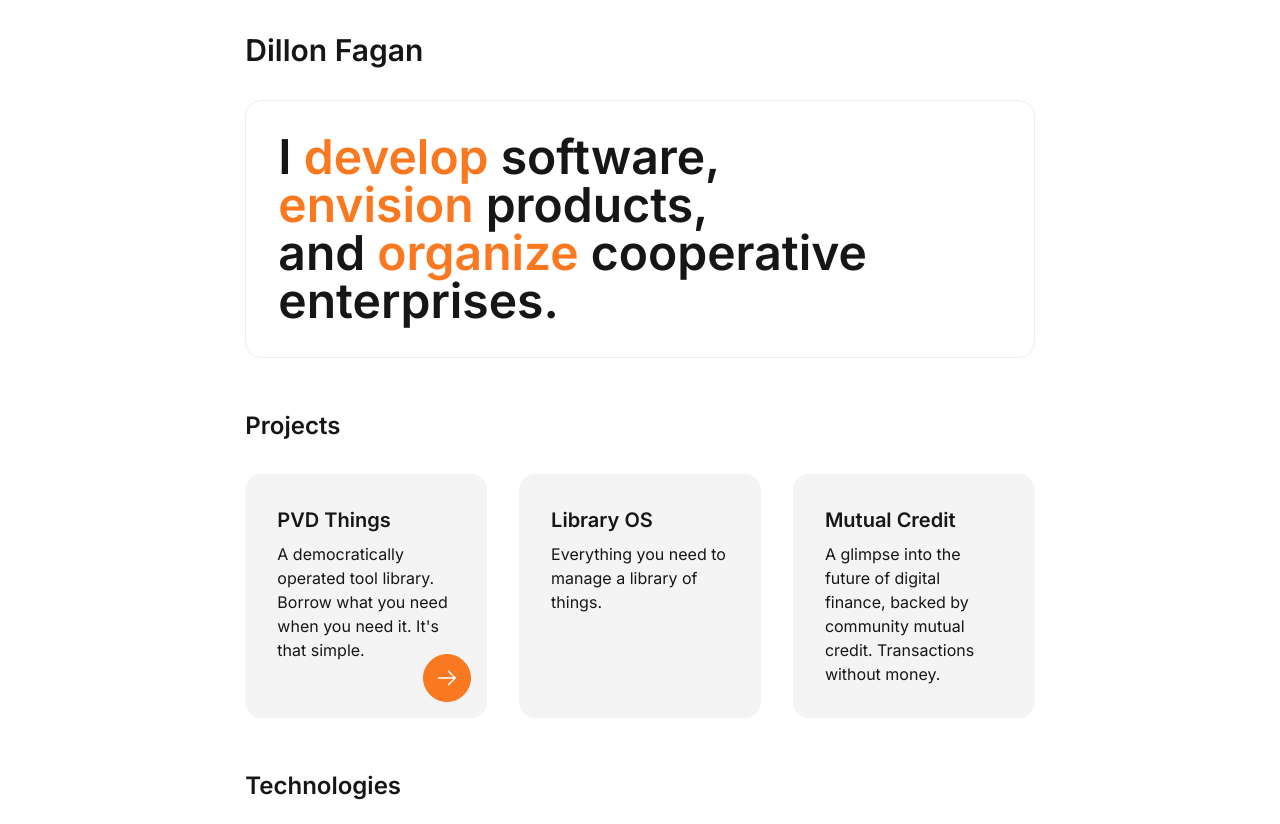
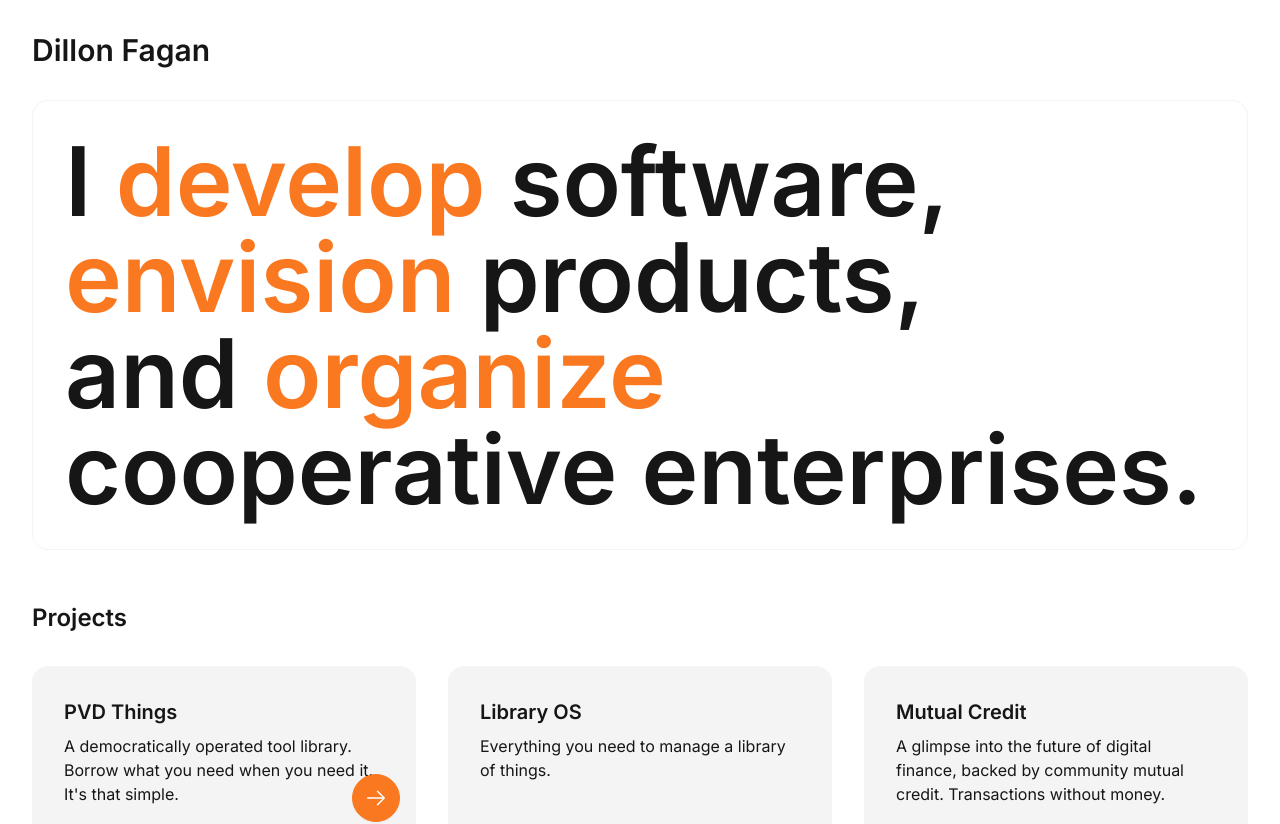
Before and after one commit to dillonfagan/dillonfagan.github.io, a Next.js app: page / in a window 1280 px wide. Shown: the top 824 px of the page. Built offline with nearby package versions, Linux system fonts and the light colour scheme.

Commit message:
Enlarge hero text

```diff
--- a/app/page.tsx
+++ b/app/page.tsx
@@ -32,7 +32,7 @@ export default () => {
   return (
     <ProjectsProvider>
       <main>
-        <div className="flex flex-col gap-4 lg:gap-8 items-stretch mx-auto w-screen sm:w-4/5 lg:w-2/3 p-4 lg:p-8">
+        <div className="flex flex-col gap-4 lg:gap-8 items-stretch mx-auto w-screen p-4 lg:p-8">
           <Text.Heading h="h1" size="3xl">
             Dillon Fagan
           </Text.Heading>
--- a/components/Card.tsx
+++ b/components/Card.tsx
@@ -7,7 +7,7 @@ const Card = ({ children, bg, relative }: Props) => {
 
 Card.Outlined = ({ children }: Props) => {
   return (
-    <div className="bg-transparent card card-compact lg:card-normal flex flex-col border border-base-300 overflow-hidden select-none">
+    <div className="bg-transparent card card-bordered card-compact lg:card-normal flex flex-col overflow-hidden select-none">
       {children}
     </div>
   );
--- a/components/Text.tsx
+++ b/components/Text.tsx
@@ -24,7 +24,7 @@ Text.Heading = ({ h, size, children }: PropsWithChildren<{ h?: H, size?: TextSiz
 
 Text.Hero = ({ children }) => {
   return (
-    <span className="font-semibold text-5xl text-base-content">{children}</span>
+    <span className="font-semibold text-5xl lg:text-8xl text-base-content">{children}</span>
   );
 };
 
```
